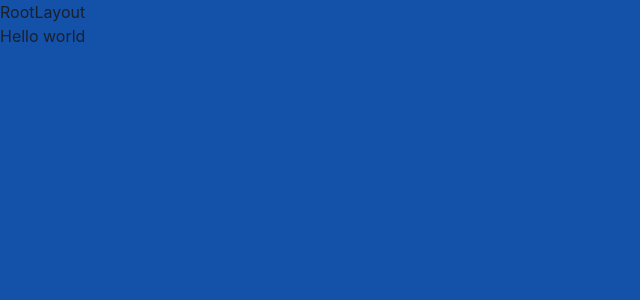
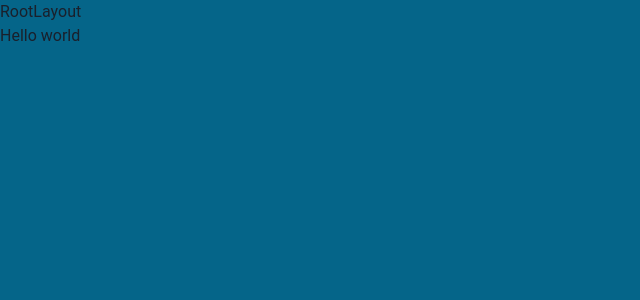
Before and after one commit to ethereum/nxbn-website, a Next.js app: page / in a window 1280 px wide. Shown: the top 300 px of the page, without its empty margins (0-640 px from the left). Built offline with nearby package versions, Linux system fonts and the light colour scheme.

Commit message:
setup chakra

```diff
--- /dev/null
+++ b/src/@chakra-ui/foundations/colors.ts
@@ -0,0 +1,10 @@
+export const colors = {
+  background: '#056589',
+  backgroundHighlight: '#064A64',
+  highlight: '#2C7DC5',
+  body: '#F0F7FF',
+  bodyHover: '#B0D4FF',
+  action: '#B3E678',
+  actionHover: '#CFF8A0',
+  actionHighlight: '#6F9D39'
+}
--- /dev/null
+++ b/src/@chakra-ui/foundations/fonts.ts
@@ -0,0 +1,7 @@
+export const fonts = {
+  // set base fonts as fallback
+  heading: '"Roboto Slab", monospace',
+  button: '"Roboto", monospace',
+  code: '"JetBrains Mono", monospace',
+  body: '"Roboto", monospace'
+}
--- /dev/null
+++ b/src/@chakra-ui/foundations/index.ts
@@ -0,0 +1,3 @@
+export * from './colors'
+export * from './fonts'
+export * from './textStyles'
--- /dev/null
+++ b/src/@chakra-ui/foundations/textStyles.ts
@@ -0,0 +1,3 @@
+export const textStyles = {
+
+}
--- a/src/@chakra-ui/theme.ts
+++ b/src/@chakra-ui/theme.ts
@@ -3,7 +3,7 @@ import { extendBaseTheme } from '@chakra-ui/react';
 import type { ThemeConfig } from "@chakra-ui/react"
 
 // import components from "./components"
-// import foundations from "./foundations"
+import { colors, fonts, textStyles } from "@/@chakra-ui/foundations"
 // import semanticTokens from "./semanticTokens"
 // import styles from "./styles"
 
@@ -19,7 +19,15 @@ const config: ThemeConfig = {
  * https://github.com/chakra-ui/chakra-ui/tree/main/packages/theme/src
  */
 const theme = {
+  colors,
   config,
+  fonts,
+  semanticTokens: {
+    colors: {
+      body: { _light: 'background', _dark: 'background' },
+      bg: { _light: 'background', _dark: 'background' }
+    }
+  },
   styles: {
     global: () => ({
       body: {
@@ -28,14 +36,7 @@ const theme = {
       }
     })
   },
-//   ...foundations,
-  semanticTokens: {
-    colors: {
-      body: { _light: '#1451A9', _dark: '#1451A9' },
-      bg: { _light: '#1451A9', _dark: '#1451A9' }
-    }
-  },
-//   components,
+  textStyles,
 }
 
 export default extendBaseTheme(theme)
```
